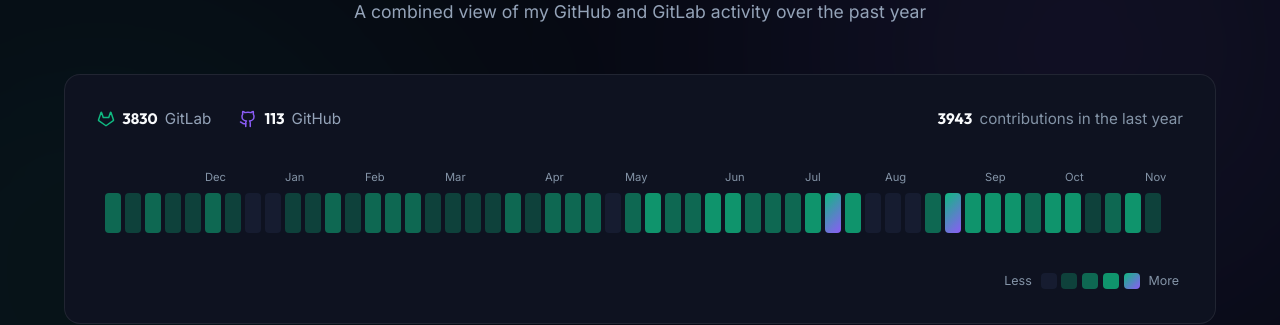
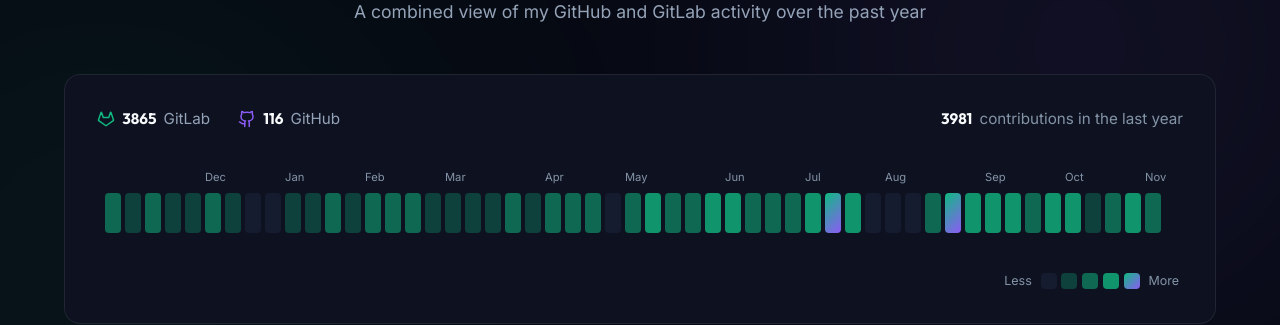
Before and after one commit to NickBourque/NickBourque.github.io, a Jekyll site: the page built from index.html, in a window 1280 px wide and 900 px high, scrolled down 2054 px. Shown: the part 151-476 px from the top of the window. Built offline with Jekyll 4.4.1, drawn with Linux system fonts in a browser that asks for light colours; nearby versions of some CDN libraries.

Commit message:
chore: refresh contributions data

```diff
--- a/_data/contributions.json
+++ b/_data/contributions.json
@@ -1,9 +1,9 @@
 {
-  "generated": "2026-11-03",
+  "generated": "2026-11-04",
   "totals": {
-    "github": 113,
-    "gitlab": 3830,
-    "combined": 3943
+    "github": 116,
+    "gitlab": 3865,
+    "combined": 3981
   },
   "max": 214,
   "weeks": [
@@ -11,8 +11,8 @@
       "weekStart": "2025-11-02",
       "monthLabel": "",
       "gh": 0,
-      "gl": 71,
-      "total": 71,
+      "gl": 61,
+      "total": 61,
       "level": 2
     },
     {
@@ -426,10 +426,10 @@
     {
       "weekStart": "2026-11-01",
       "monthLabel": "Nov",
-      "gh": 8,
-      "gl": 36,
-      "total": 44,
-      "level": 1
+      "gh": 11,
+      "gl": 81,
+      "total": 92,
+      "level": 2
     }
   ]
 }
```
